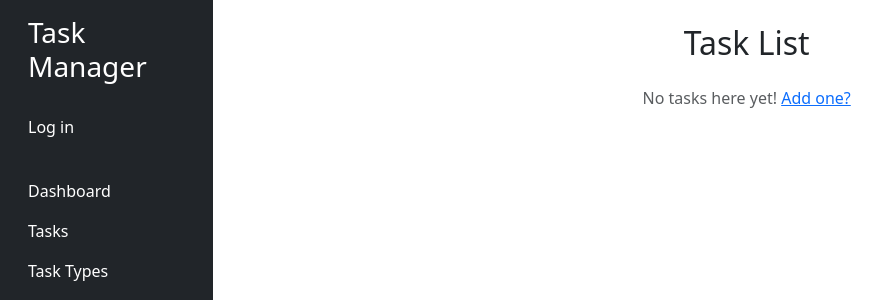
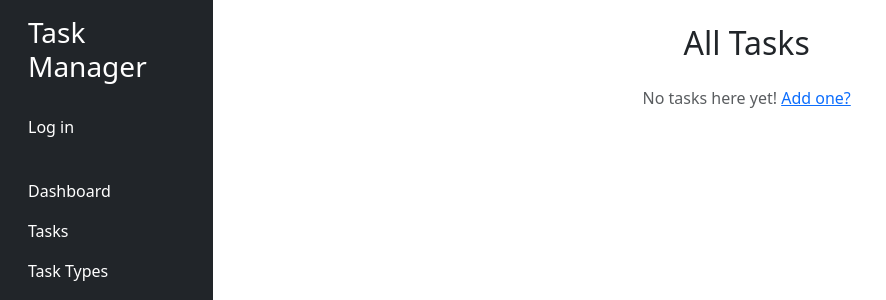
Before and after one commit to omerlenko/it-task-manager, a Django app: template templates/task_manager/task_list.html in a window 1280 px wide. Shown: the top 300 px of the page, without its empty margins (0-886 px from the left). Run offline with Django 5.2, Linux system fonts and the light colour scheme; the template is opened without the code that fills it, so the values that code supplies are empty.

Commit message:
change task list page title

```diff
--- a/templates/task_manager/task_list.html
+++ b/templates/task_manager/task_list.html
@@ -2,7 +2,7 @@
 
 {% block content %}
   <div class="container mt-4">
-    <h2 class="mb-4 text-center">Task List</h2>
+    <h2 class="mb-4 text-center">All Tasks</h2>
 
     {% if task_list %}
       <div class="row">
```
